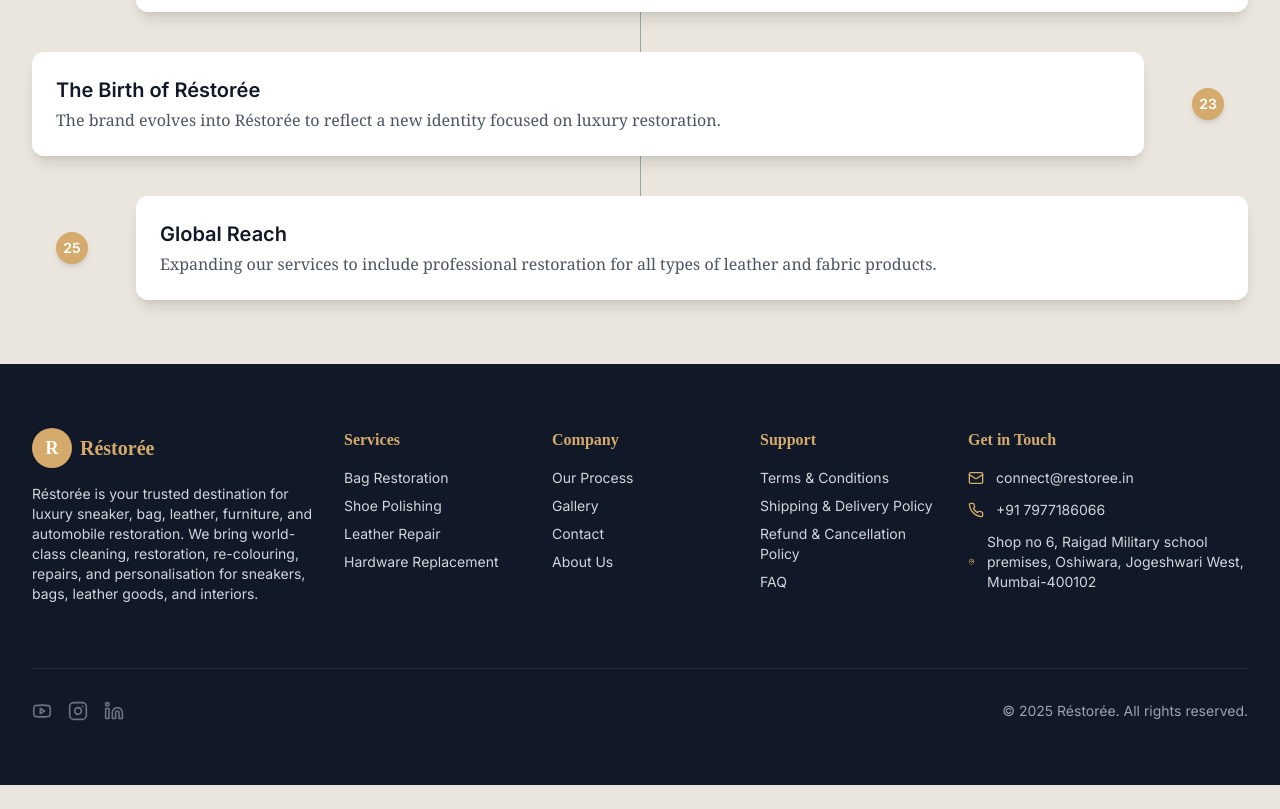
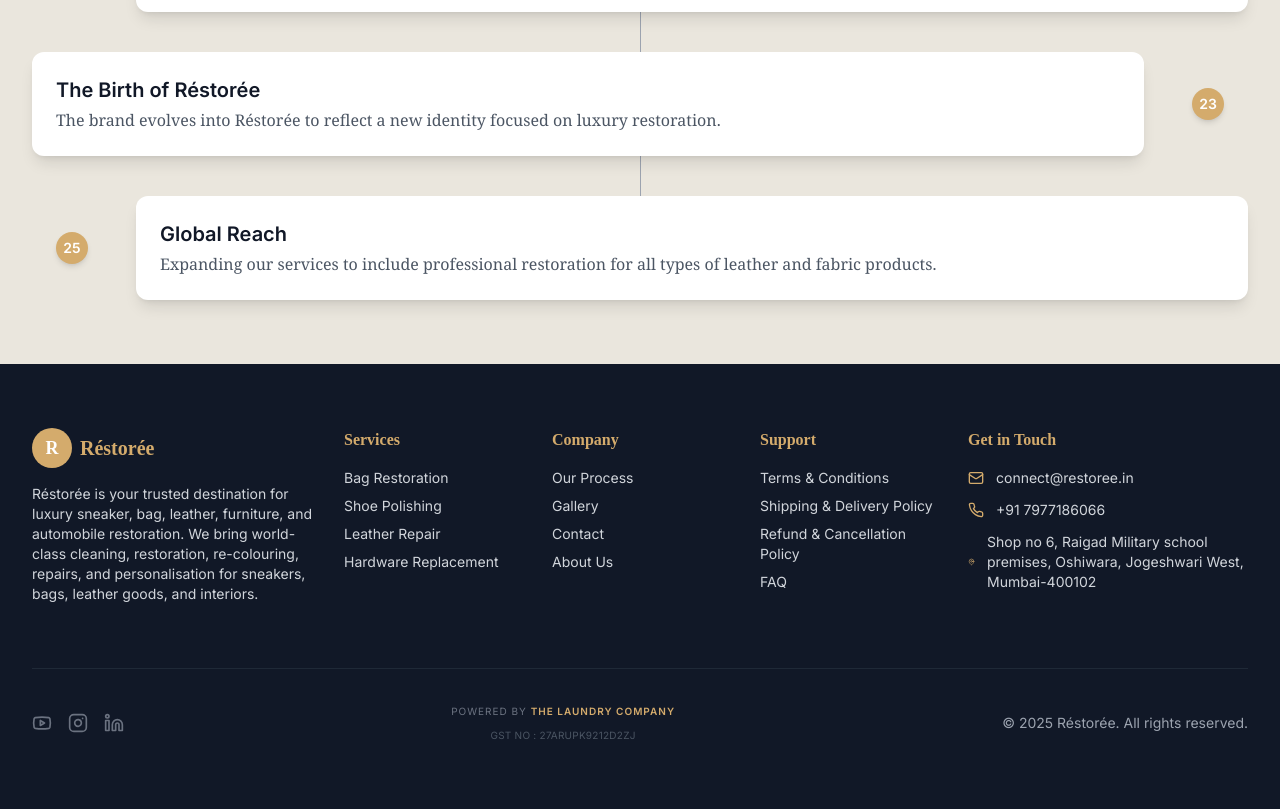
Before and after one commit to Hellnight2005/restoree, a Next.js app: page /about in a window 1280 px wide. Shown: the part 4002-4811 px from the top of the page. Before the commit the page ends 4787 px from the top, so only its background shows below. Built offline with nearby package versions, Linux system fonts and the light colour scheme.

Commit message:
Update footer with powered by and GST info

```diff
--- a/src/components/Footer.tsx
+++ b/src/components/Footer.tsx
@@ -175,9 +175,11 @@
             })}
           </div>
           {/* Slogan - Centered */}
-          {/* <p className="text-fawn font-copperplate font-semibold text-lg text-center md:flex-grow">
-            Réstorée: Luxury care, redefined.
-          </p> */}
+          {/* Powered By & GST - Centered */}
+          <div className="flex flex-col items-center justify-center text-center md:flex-grow space-y-1 mx-4">
+             <p className="text-gray-500 text-[10px] uppercase tracking-widest">powered by <span className="font-semibold text-fawn">THE LAUNDRY COMPANY</span></p>
+             <p className="text-gray-600 text-[10px] tracking-wide">GST NO : 27ARUPK9212D2ZJ</p>
+          </div>
           {/* Copyright - Right aligned */}
           <p className="text-center md:text-right w-full md:w-auto md:flex-initial">© {currentYear} Réstorée. All rights reserved.</p>
         </div>
```
Also changed, not shown: 1 other file (tests, documents, lock files or other folders).
